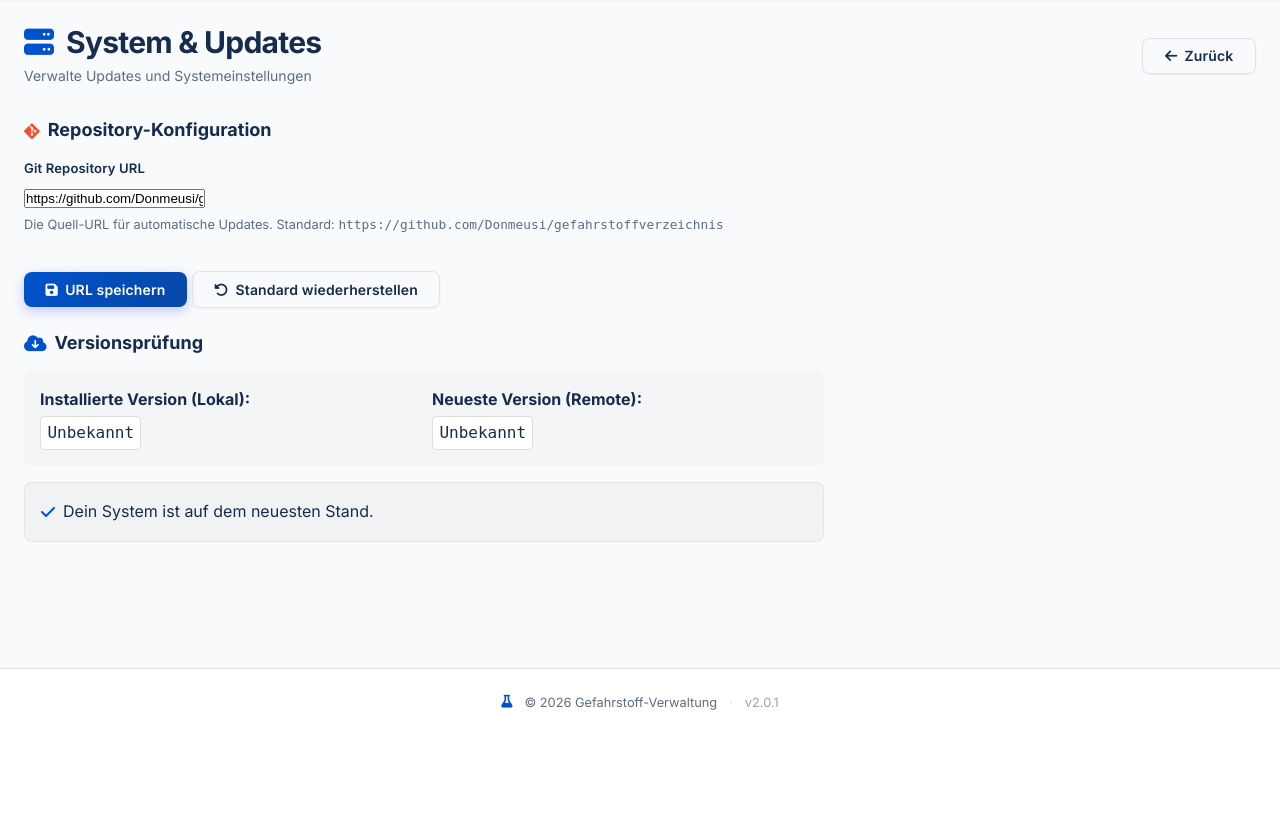
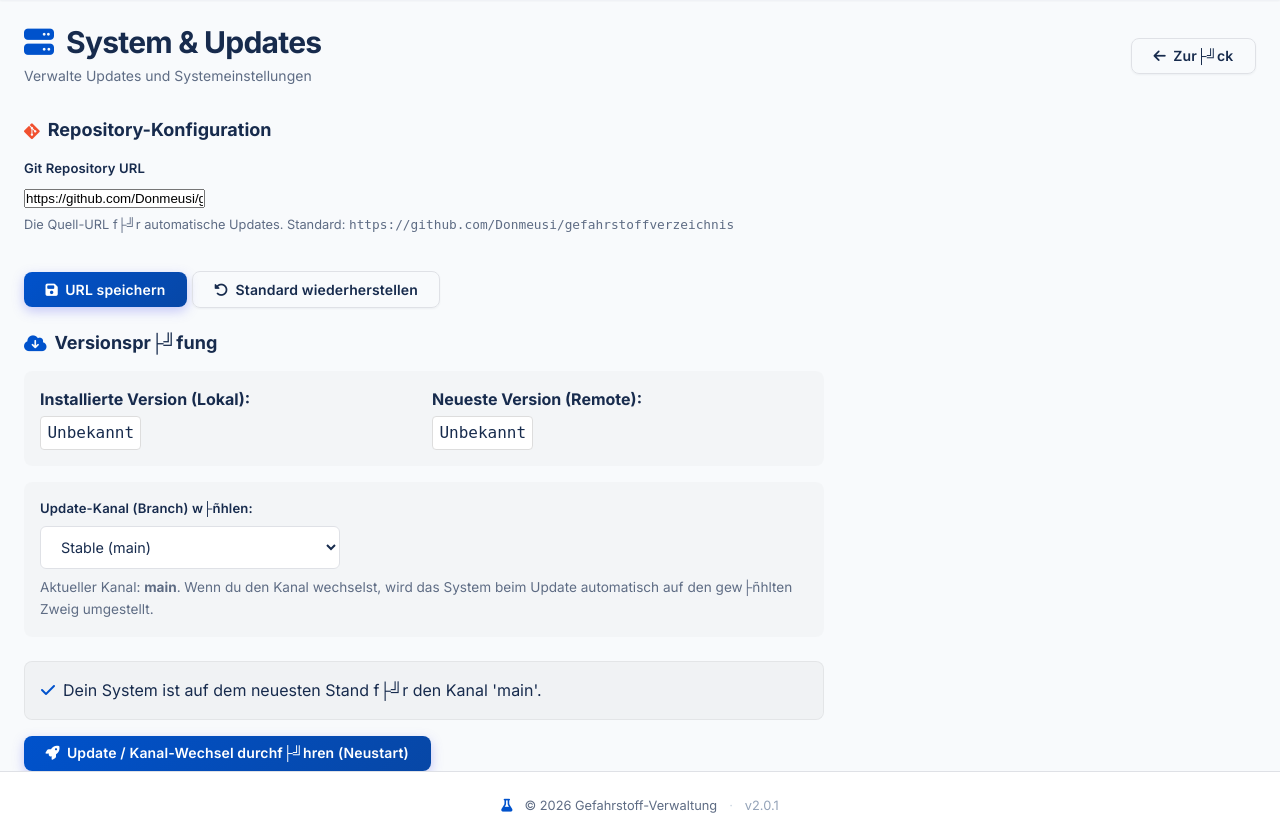
Before and after one commit to Donmeusi/gefahrstoffverzeichnis, a Flask app: page /admin/system in a window 1280 px wide; the page is wider, and only the part inside the window is pictured. Shown: the part 63-903 px from the top of that part. Before the commit the page ends 773 px from the top of that part, so only its background shows below. Run offline with Flask 3, Linux system fonts and the light colour scheme; a user stored in the database is signed in; tables that the repository leaves empty hold one stand-in row (values such as "Sample post"); some libraries are stand-ins or nearby versions.

Commit message:
fix: Add branch switcher UI and fix target_branch scope to beta

```diff
--- a/main.py
+++ b/main.py
@@ -1785,16 +1785,18 @@ def admin_system():
     updates_available = False
     local_commit = "Unbekannt"
     remote_commit = "Unbekannt"
+    current_branch = "main"
     try:
+        current_branch = subprocess.check_output(['git', 'rev-parse', '--abbrev-ref', 'HEAD'], stderr=subprocess.STDOUT).decode('utf-8').strip()
         subprocess.check_call(['git', 'fetch'], stderr=subprocess.STDOUT)
         local_commit = subprocess.check_output(['git', 'rev-parse', 'HEAD'], stderr=subprocess.STDOUT).decode('utf-8').strip()[:7]
-        remote_commit = subprocess.check_output(['git', 'rev-parse', 'origin/main'], stderr=subprocess.STDOUT).decode('utf-8').strip()[:7]
+        remote_commit = subprocess.check_output(['git', 'rev-parse', f'origin/{current_branch}'], stderr=subprocess.STDOUT).decode('utf-8').strip()[:7]
         if local_commit != remote_commit:
             updates_available = True
     except Exception as e:
         pass
 
-    return render_template('admin_system.html', remote_url=remote_url, local_commit=local_commit, remote_commit=remote_commit, updates_available=updates_available)
+    return render_template('admin_system.html', remote_url=remote_url, local_commit=local_commit, remote_commit=remote_commit, updates_available=updates_available, current_branch=current_branch)
 
 @app.route('/admin/system/update_repo', methods=['POST'])
 @login_required
--- a/templates/admin_system.html
+++ b/templates/admin_system.html
@@ -1,6 +1,6 @@
 {% extends 'base.html' %}
 
-{% block title %}System & Updates – Gefahrstoff-App{% endblock %}
+{% block title %}System & Updates ÔÇô Gefahrstoff-App{% endblock %}
 
 {% block content %}
 <div class="page-header">
@@ -11,7 +11,7 @@
         </p>
     </div>
     <div>
-        <a href="{{ url_for('index') }}" class="btn btn-outline"><i class="fa-solid fa-arrow-left"></i> Zurück</a>
+        <a href="{{ url_for('index') }}" class="btn btn-outline"><i class="fa-solid fa-arrow-left"></i> Zur├╝ck</a>
     </div>
 </div>
 
@@ -24,7 +24,7 @@
         <div class="form-group">
             <label class="form-label" for="repo_url">Git Repository URL</label>
             <input type="url" name="repo_url" id="repo_url" class="form-control" value="{{ remote_url }}" required>
-            <div class="text-muted" style="margin-top:0.25rem; font-size:0.8rem;">Die Quell-URL für automatische Updates. Standard: <code>https://github.com/Donmeusi/gefahrstoffverzeichnis</code></div>
+            <div class="text-muted" style="margin-top:0.25rem; font-size:0.8rem;">Die Quell-URL f├╝r automatische Updates. Standard: <code>https://github.com/Donmeusi/gefahrstoffverzeichnis</code></div>
         </div>
         <div>
             <button type="submit" class="btn btn-primary"><i class="fa-solid fa-save"></i> URL speichern</button>
@@ -35,7 +35,7 @@
 
 <div class="glass-card fade-in" style="margin-top:1.5rem; max-width:800px; animation-delay:0.1s;">
     <h3 style="margin-bottom:1rem; color:var(--dark); display:flex; align-items:center; gap:0.5rem;">
-        <i class="fa-solid fa-cloud-download-alt" style="color:var(--primary);"></i> Versionsprüfung
+        <i class="fa-solid fa-cloud-download-alt" style="color:var(--primary);"></i> Versionspr├╝fung
     </h3>
 
     <div style="background:rgba(0,0,0,0.02); padding:1rem; border-radius:8px; border:1px solid var(--glass-border); margin-bottom:1rem;">
@@ -51,27 +51,39 @@
         </div>
     </div>
 
-    {% if updates_available %}
-        <div style="padding:1rem; background:rgba(40,167,69,0.1); border:1px solid rgba(40,167,69,0.2); border-radius:8px; color:#28a745; margin-bottom:1rem; display:flex; align-items:center; gap:0.5rem;">
-            <i class="fa-solid fa-circle-check"></i> <strong>Neues Update verfügbar!</strong>
+    <form method="POST" action="{{ url_for('do_update') }}" onsubmit="return confirmUpdate();">
+        <input type="hidden" name="csrf_token" value="{{ csrf_token() }}">
+
+        <div class="form-group" style="margin-bottom: 1.5rem; padding: 1rem; background: rgba(0,0,0,0.02); border-radius: 8px; border: 1px solid var(--glass-border);">
+            <label class="form-label" for="target_branch">Update-Kanal (Branch) w├ñhlen:</label>
+            <select name="target_branch" id="target_branch" class="form-control" style="max-width: 300px; display: inline-block;">
+                <option value="main" {% if current_branch == 'main' %}selected{% endif %}>Stable (main)</option>
+                <option value="beta" {% if current_branch == 'beta' %}selected{% endif %}>Beta (beta)</option>
+            </select>
+            <p class="text-muted" style="margin-top: 0.5rem; font-size: 0.85rem;">
+                Aktueller Kanal: <strong>{{ current_branch }}</strong>. Wenn du den Kanal wechselst, wird das System beim Update automatisch auf den gew├ñhlten Zweig umgestellt.
+            </p>
         </div>
 
-        <form method="POST" action="{{ url_for('do_update') }}" onsubmit="return confirmUpdate();">
-            <input type="hidden" name="csrf_token" value="{{ csrf_token() }}">
-            <button type="submit" class="btn btn-primary" id="updateBtn">
-                <i class="fa-solid fa-rocket"></i> Update jetzt installieren (Neustart erforderlich)
-            </button>
-        </form>
-    {% else %}
-        <div style="padding:1rem; background:rgba(0,0,0,0.03); border:1px solid rgba(0,0,0,0.05); border-radius:8px; color:var(--dark); display:flex; align-items:center; gap:0.5rem;">
-            <i class="fa-solid fa-check" style="color:var(--primary);"></i> Dein System ist auf dem neuesten Stand.
-        </div>
-    {% endif %}
+        {% if updates_available %}
+            <div style="padding:1rem; background:rgba(40,167,69,0.1); border:1px solid rgba(40,167,69,0.2); border-radius:8px; color:#28a745; margin-bottom:1rem; display:flex; align-items:center; gap:0.5rem;">
+                <i class="fa-solid fa-circle-check"></i> <strong>Neues Update auf aktuellem Kanal verf├╝gbar!</strong>
+            </div>
+        {% else %}
+            <div style="padding:1rem; background:rgba(0,0,0,0.03); border:1px solid rgba(0,0,0,0.05); border-radius:8px; color:var(--dark); display:flex; align-items:center; gap:0.5rem; margin-bottom: 1rem;">
+                <i class="fa-solid fa-check" style="color:var(--primary);"></i> Dein System ist auf dem neuesten Stand f├╝r den Kanal '{{ current_branch }}'.
+            </div>
+        {% endif %}
+
+        <button type="submit" class="btn btn-primary" id="updateBtn">
+            <i class="fa-solid fa-rocket"></i> Update / Kanal-Wechsel durchf├╝hren (Neustart)
+        </button>
+    </form>
 </div>
 
 <script>
 function confirmUpdate() {
-    if(confirm("Möchtest du das Update jetzt wirklich installieren?\nDas System wird kurzzeitig nicht erreichbar sein.")) {
+    if(confirm("M├Âchtest du das Update jetzt wirklich installieren?\nDas System wird kurzzeitig nicht erreichbar sein.")) {
         let btn = document.getElementById('updateBtn');
         btn.innerHTML = '<i class="fa-solid fa-circle-notch fa-spin"></i> Update wird vorbereitet...';
         btn.style.pointerEvents = 'none';
```
